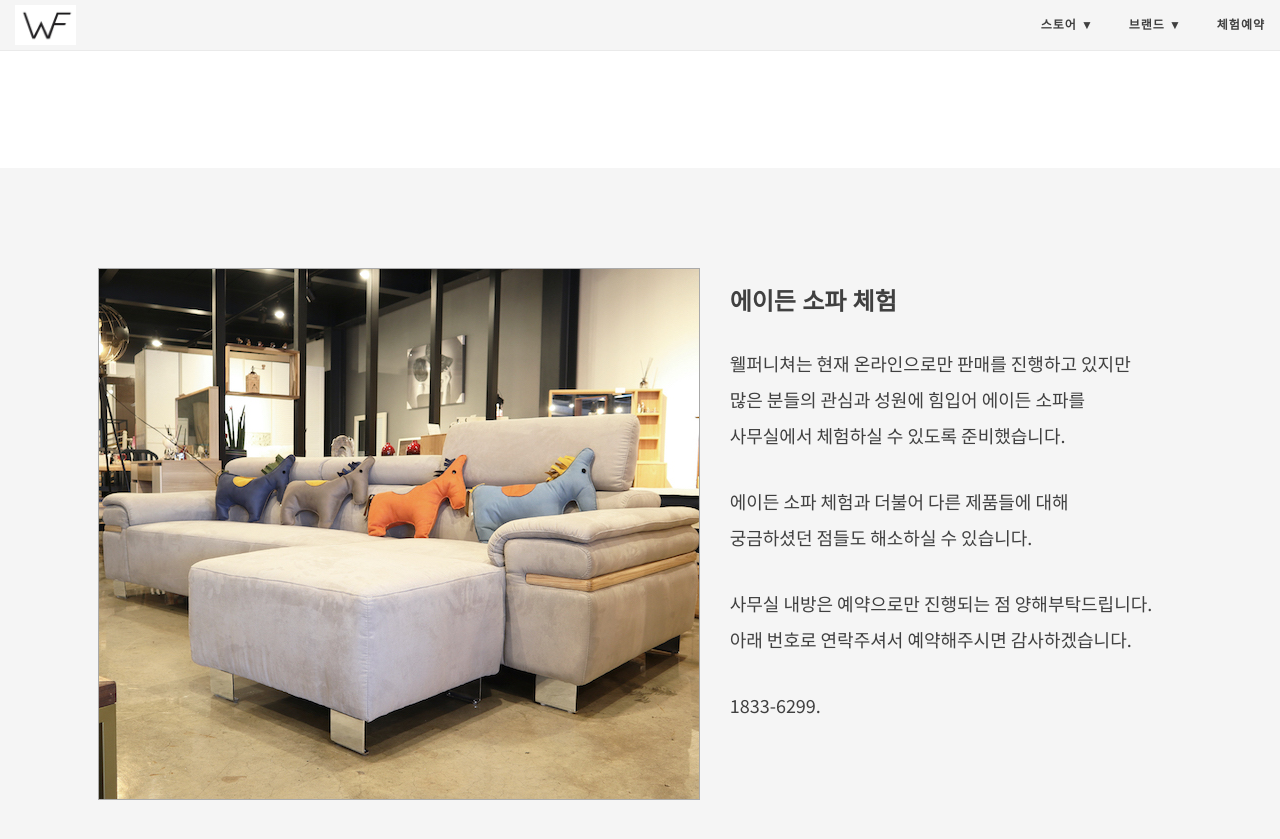
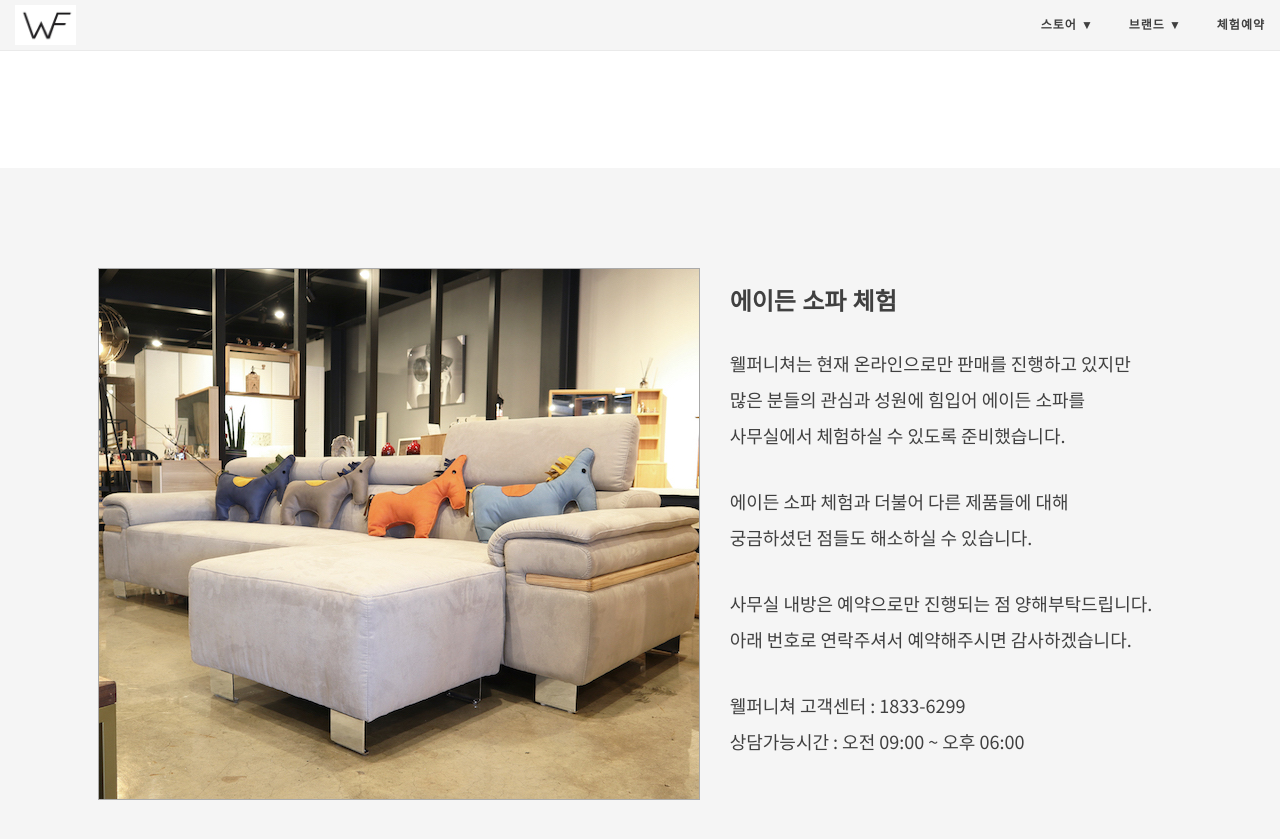
Before and after one commit to wellfurniture/wellfurniture.github.io, a Jekyll site: the page built from index.html, in a window 1280 px wide and 900 px high, scrolled down 2441 px. Shown: the top 839 px of the window. Built offline with Jekyll 4.4.1, drawn with Linux system fonts in a browser that asks for light colours; nearby versions of some CDN libraries; the list of posts is cut into pages by our own code.

Commit message:
Update index.html

```diff
--- a/index.html
+++ b/index.html
@@ -272,7 +272,8 @@
 	  아래 번호로 연락주셔서 예약해주시면 감사하겠습니다.
         </p>
 	 <p>
-	  1833-6299.<br/>
+	  웰퍼니쳐 고객센터 : 1833-6299<br/>
+		 상담가능시간 : 오전 09:00 ~ 오후 06:00
     </div>
   </div>
 </section>
```
